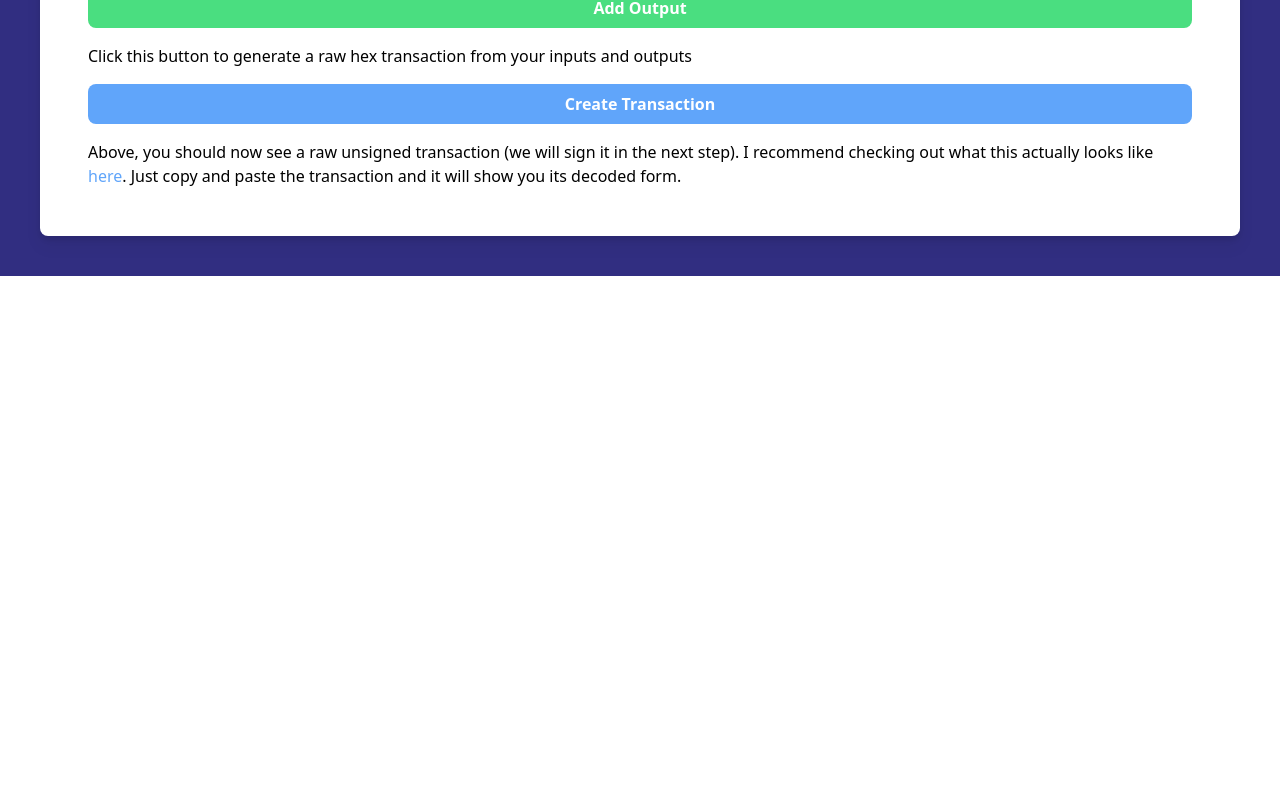
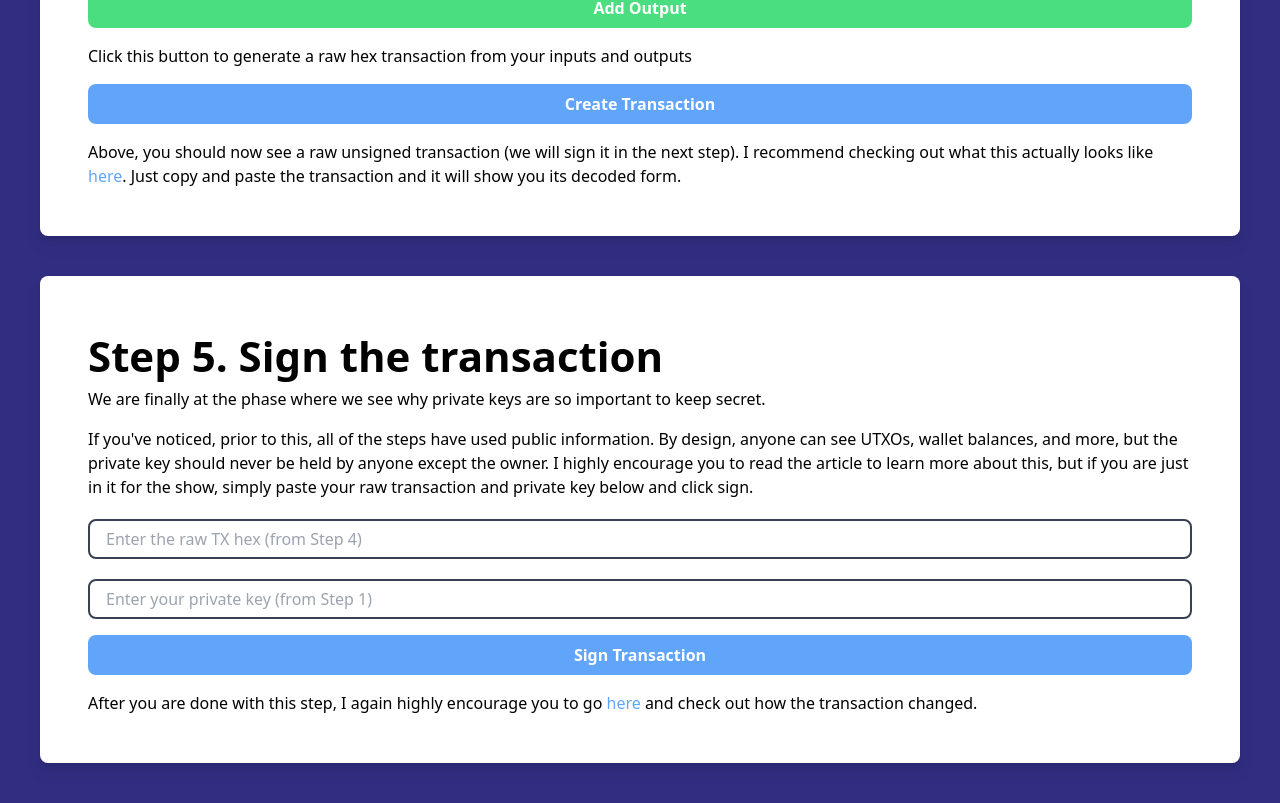
Before and after one commit to CryptoMexFund/steal_btc, a React (Create React App) app in the folder frontend/: page / in a window 1280 px wide. Shown: the part 2622-3425 px from the top of the page. Before the commit the page ends 2898 px from the top, so only its background shows below. Built offline with nearby package versions, Linux system fonts and the light colour scheme.

Commit message:
Added Step 5

```diff
--- a/frontend/src/App.js
+++ b/frontend/src/App.js
@@ -17,6 +17,7 @@ function App() {
         {steps.Step2()}
         {steps.Step3()}
         {steps.Step4()}
+        {steps.Step5()}
       </div>
     </div>
   );
--- a/frontend/src/steps/Step5.js
+++ b/frontend/src/steps/Step5.js
@@ -0,0 +1,27 @@
+import React, {useState} from 'react';
+import Section from "../components/Section";
+import TextInputBox from "../components/TextInputBox";
+import {AsyncActionButton} from "../components/Buttons";
+import {TextHyperlink} from "../components/Links";
+import axios from 'axios';
+
+
+function Step5(){
+    const [txHex, setTxHex] = useState(null)
+    const [privateKey, setPrivateKey] = useState(null);
+
+    return (
+        <Section title="Step 5. Sign the transaction">
+            <div className="flex flex-col space-y-4">
+                <p>We are finally at the phase where we see why private keys are so important to keep secret.</p>
+                <p>If you've noticed, prior to this, all of the steps have used public information. By design, anyone can see UTXOs, wallet balances, and more, but the private key should never be held by anyone except the owner. I highly encourage you to read the article to learn more about this, but if you are just in it for the show, simply paste your raw transaction and private key below and click sign.</p>
+                <TextInputBox onChange={(e) => setTxHex(e.target.value)} value={txHex} placeholder="Enter the raw TX hex (from Step 4)"/>
+                <TextInputBox onChange={(e) => setPrivateKey(e.target.value)} value={privateKey} placeholder="Enter your private key (from Step 1)"/>
+                <AsyncActionButton onClick={() => axios.post("/crypto/transaction/sign", {tx: txHex, private_key: privateKey})} renderResults={data => <p className="break-all">{data.tx}</p>}>Sign Transaction</AsyncActionButton>
+                <p>After you are done with this step, I again highly encourage you to go <TextHyperlink href="https://live.blockcypher.com/btc/decodetx/">here</TextHyperlink> and check out how the transaction changed.</p>
+            </div>
+        </Section>
+    )
+}
+
+export default Step5;
--- a/frontend/src/steps/index.js
+++ b/frontend/src/steps/index.js
@@ -2,3 +2,4 @@ export { default as Step1 } from "./Step1"
 export { default as Step2 } from "./Step2"
 export { default as Step3 } from "./Step3"
 export { default as Step4 } from "./Step4"
+export { default as Step5 } from "./Step5"
```
